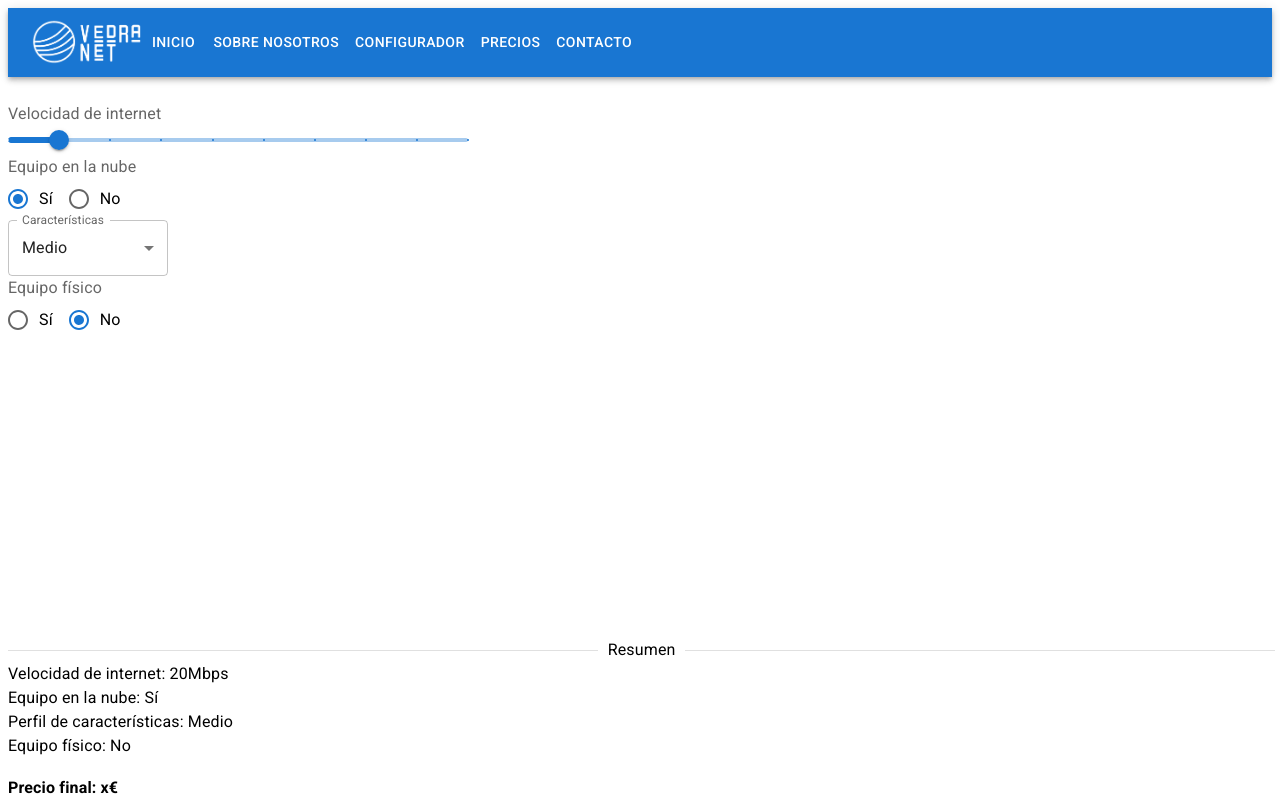
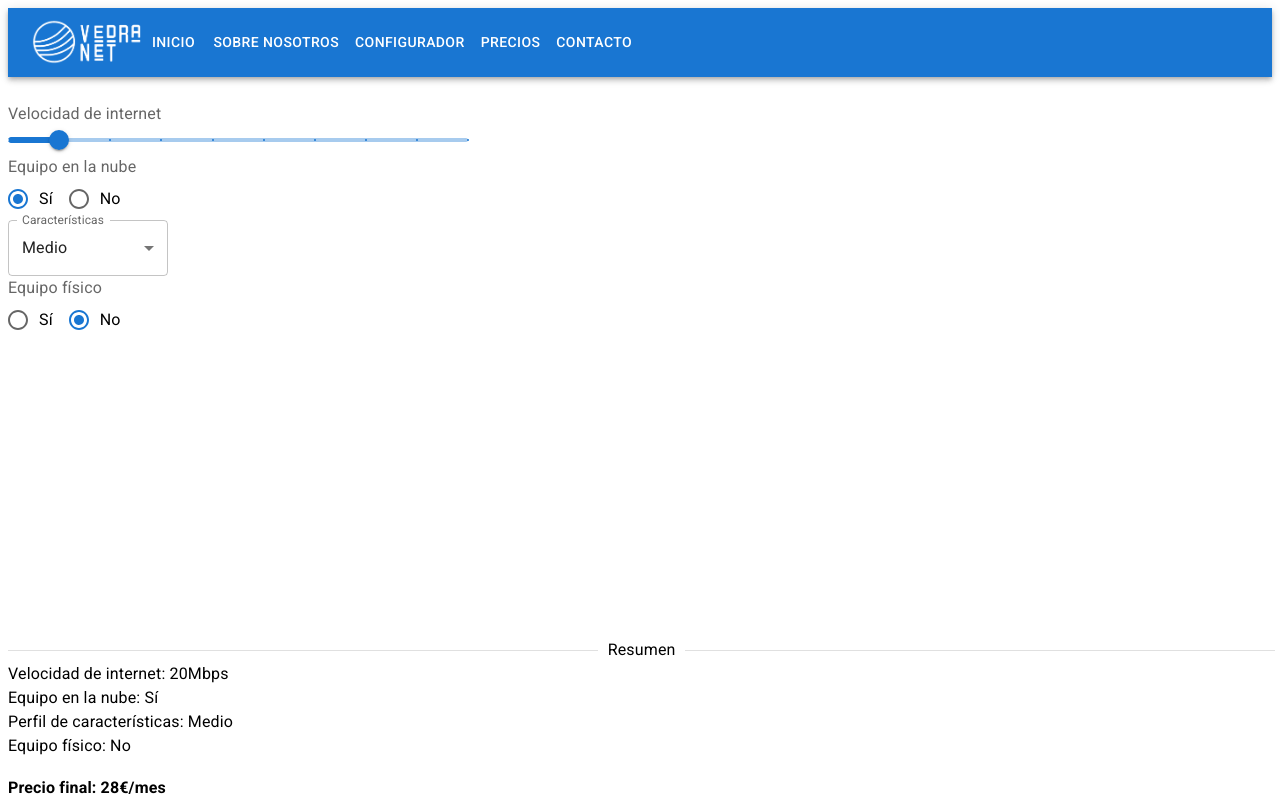
Before and after one commit to Xpl0itU/vedranet-web, a React (Vite) app: page /configurator in a window 1280 px wide. Built offline with nearby package versions, Linux system fonts and the light colour scheme.

Commit message:
Add price calculation

```diff
--- a/src/pages/Configurator.jsx
+++ b/src/pages/Configurator.jsx
@@ -12,6 +12,25 @@ import InputLabel from '@mui/material/InputLabel';
 import Box from '@mui/material/Box';
 import Typography from '@mui/material/Typography';
 import Divider from '@mui/material/Divider';
+
+function calculatePrices(internetSpeed, cloudComputer, cloudComputerBasicSetting, physicalComputer) {
+  let finalPrice = 0;
+
+  finalPrice += internetSpeed * 0.4;
+  if(cloudComputer) {
+    if(cloudComputerBasicSetting === "Básico")
+      finalPrice += 15;
+    else if(cloudComputerBasicSetting === "Medio")
+      finalPrice += 20;
+    else if(cloudComputerBasicSetting === "Avanzado")
+      finalPrice += 25;
+  }
+
+  if(physicalComputer)
+    finalPrice += 20;
+
+  return finalPrice;
+}
 
 function Configurator() {
   const [internetSpeedValue, setInternetSpeedValue] = useState(20);
@@ -100,7 +119,7 @@ function Configurator() {
       null}
       <Typography>Equipo físico: {physicalComputer ? "Sí" : "No"}</Typography>
       <br/>
-      <Typography style={{fontWeight: "bold"}}>Precio final: x€</Typography>
+      <Typography style={{fontWeight: "bold"}}>Precio final: {calculatePrices(internetSpeedValue, cloudComputer, cloudComputerBasicSetting, physicalComputer)}€/mes</Typography>
     </div>
     </div>
   )
```
